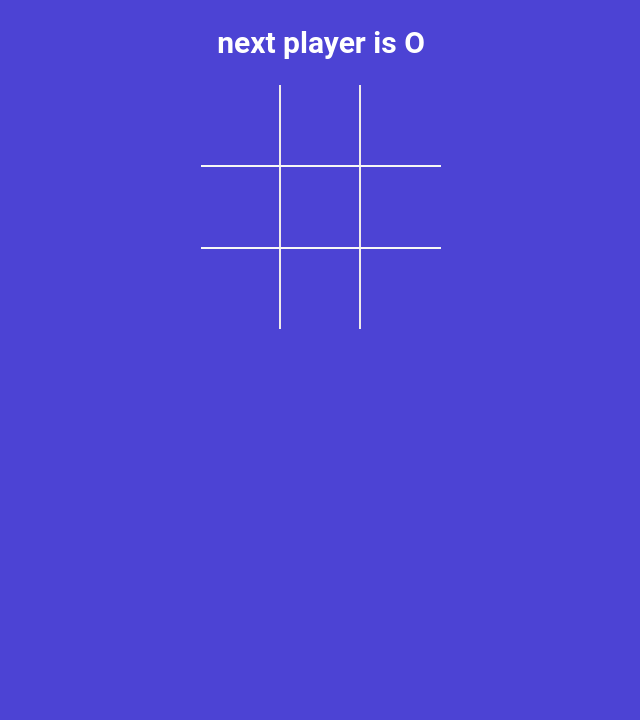
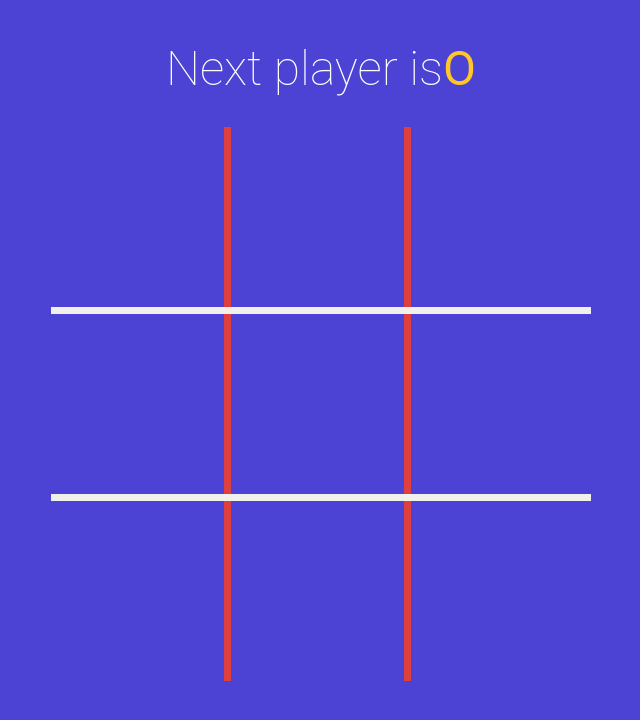
Before and after one commit to dev-porel2003/tictactoe-game, a React (Vite) app: page / in a window 1280 px wide. Shown: the top 720 px of the page, without its empty margins (319-959 px from the left). Built offline with nearby package versions, Linux system fonts and the light colour scheme.

Commit message:
till status message

```diff
--- a/src/App.jsx
+++ b/src/App.jsx
@@ -1,15 +1,16 @@
 import './components/style.scss';
 import { useState } from 'react';
 import Board from './components/Board';
+import StatusMessage from './components/StatusMessage';
 import { calculateWinner } from './winner';
+
 function App() {
 
   const [square,setsquare]=useState(Array(9).fill(null));
   const [isXNext,setIsXNext]=useState(false);
 
   const winner = calculateWinner(square);
-  const nextplayer= isXNext ? 'X': 'O';
-  const statusmessage =winner? `Winner is ${winner}`: ` next player is ${nextplayer}`;
+
   const handlesquareclick = clickedposition =>{
 
     if(square[clickedposition] || winner ){
@@ -28,7 +29,7 @@
   };
 
   return  <div  className="app">
-       <h2>{statusmessage}</h2>
+       <StatusMessage winner={winner} isXNext={isXNext} square={square}/>
        <Board square={square} handlesquareclick={handlesquareclick}/>
   </div>;
 
--- a/src/components/Board.jsx
+++ b/src/components/Board.jsx
@@ -1,11 +1,9 @@
-
-import Square from './Square'
+import Square from './Square';
 const Board = ({square , handlesquareclick})=> {
 
     const rendersquare=position =>{
       return(
-        <Square
-          value={square[position]}
+        <Square value={square[position]}
             onClick={ () =>  handlesquareclick(position) }/>
       );
     };
--- /dev/null
+++ b/src/components/StatusMessage.jsx
@@ -0,0 +1,43 @@
+const StatusMessage=( {winner, isXNext, square }) => {
+    const nomovesleft = square.every( squarevalue => squarevalue !==null );
+    const nextplayer= isXNext ? 'X': 'O';
+    const renderstatusmessage =() =>{
+        if(winner){
+            return (
+            <>
+                winner in {' '}
+                <span className={winner === 'X' ? 'text-green' : 'text-orange'}>
+                    {winner}
+                    </span>
+             </>
+            );
+        }
+        if (!winner && nomovesleft){
+            return (
+            <>
+                <span className="text-orange">O</span> and {' '}
+            <span className="text-green">X</span> tied
+            </>
+            );
+        }
+        if(!winner && !nomovesleft){
+            return (
+                    <>
+                       Next player is
+                        <span className={isXNext ? 'text-green' : 'text-orange'}>
+                           {nextplayer}
+                        </span>
+                   </>
+                   );
+        }
+
+        return null;
+    };
+    return (
+     <h2 className="status-message">
+            {renderstatusmessage()}
+    </h2>
+    );
+};
+
+export default StatusMessage;
--- a/src/components/style.scss
+++ b/src/components/style.scss
@@ -69,10 +69,11 @@
 
 .status-message {
 	margin-bottom: 30px;
-	font-size: 1.2rem;
+	font-size: 3rem;
 	font-weight: lighter;
 	span {
 	  font-weight: normal;
+
 	}
 }
 
@@ -95,15 +96,15 @@
   .Board-row {
     display: flex;
     flex-direction: row;
-    border-bottom: 2px solid #f7f8f5;
+    border-bottom: 7px solid #f0f1ec;
     &:last-child {
       border-bottom: none;
     }
     .Square {
-      width: 80px;
-      height: 80px;
-      border-right: 2px solid #f0eaea;
-      font-size: 2.5rem;
+      width: 180px;
+      height: 180px;
+      border-right: 7px solid #e03f3f;
+      font-size: 5rem;
       padding: 0;
       overflow: hidden;
       transition: all 0.2s;
```
Also changed, not shown: .eslintrc.cjs (deleted).
